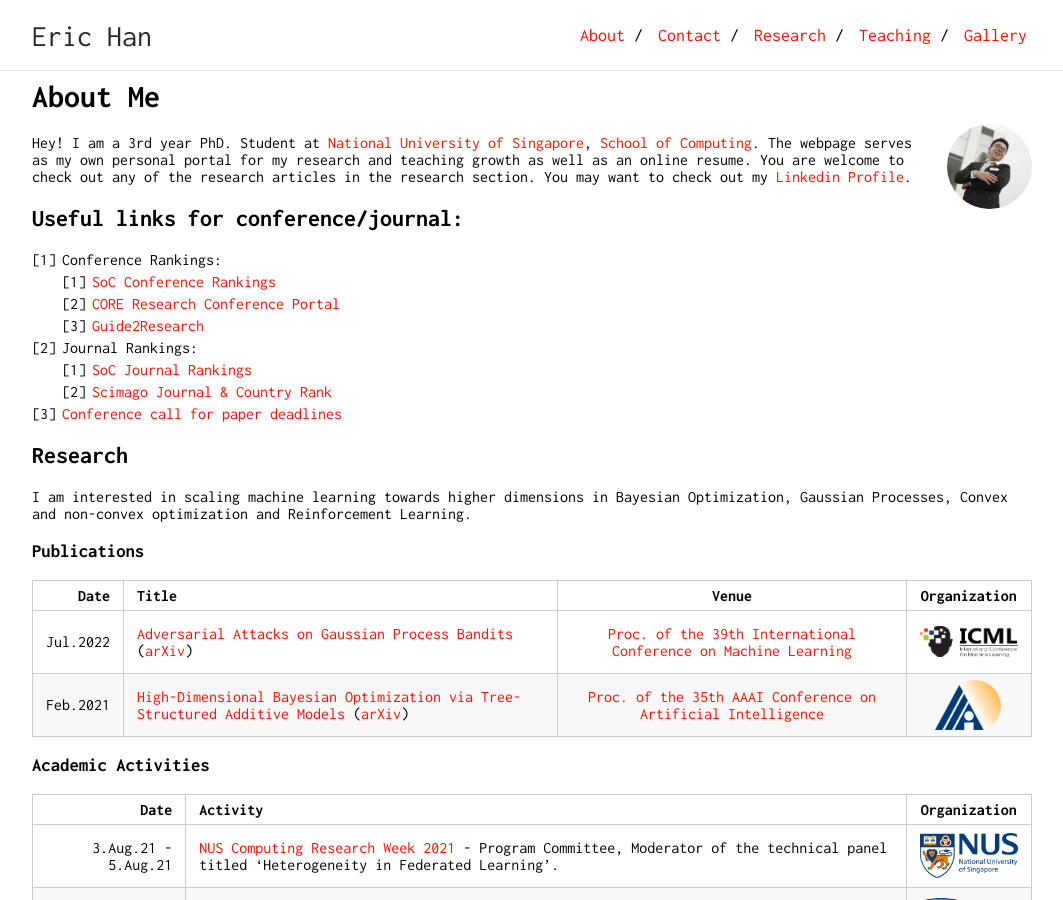
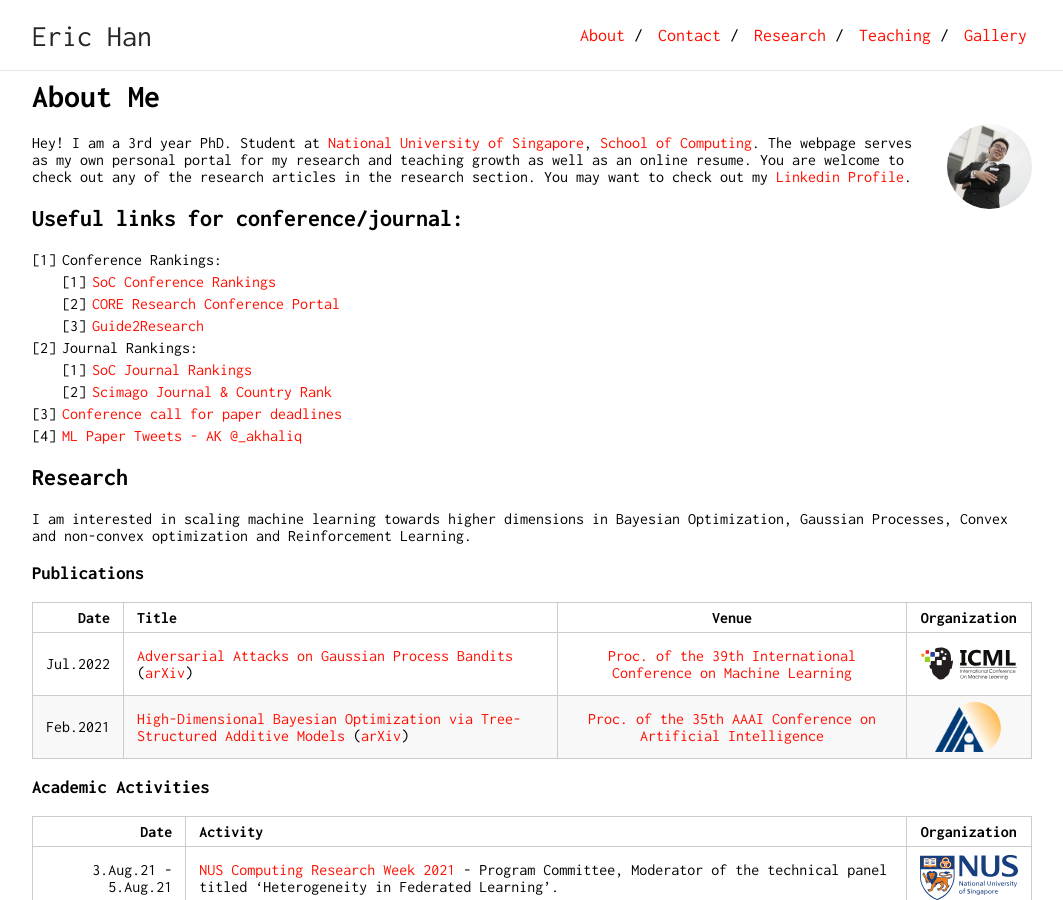
Before and after one commit to eric-vader/eric-vader.github.io, a Jekyll site: the page built from index.md, in a window 1280 px wide and 900 px high. Shown: the whole window, without its empty margins (108-1171 px from the left). Built offline with Jekyll 4.4.1, drawn with Linux system fonts in a browser that asks for light colours.

Commit message:
updated logos for svg

```diff
--- a/index.md
+++ b/index.md
@@ -18,6 +18,7 @@
     1. [SoC Journal Rankings](https://mysoc.nus.edu.sg/~cajole/cs_pubranks/journal.html)
     1. [Scimago Journal & Country Rank](https://www.scimagojr.com/journalrank.php)
 1. [Conference call for paper deadlines](https://jackietseng.github.io/conference_call_for_paper/conferences.html)
+1. [ML Paper Tweets - AK @_akhaliq](https://twitter.com/_akhaliq)
 
 ## Research
 
@@ -27,23 +28,23 @@
 
 Date | Title | Venue | Organization |
 ----:|-----------|:----------:|:-:|
-Jul.2022 | [Adversarial Attacks on Gaussian Process Bandits](https://proceedings.mlr.press/v162/han22f.html) ([arXiv](https://arxiv.org/abs/2110.08449)) | [Proc. of the 39th International Conference on Machine Learning](https://icml.cc/Conferences/2022) | [![ICML]({{site.img_path}}/ICML.png){:class="small-logo"}](https://icml.cc/)
+Jul.2022 | [Adversarial Attacks on Gaussian Process Bandits](https://proceedings.mlr.press/v162/han22f.html) ([arXiv](https://arxiv.org/abs/2110.08449)) | [Proc. of the 39th International Conference on Machine Learning](https://icml.cc/Conferences/2022) | [![ICML]({{site.img_path}}/icml_logo.svg){:class="small-logo"}](https://icml.cc/)
 Feb.2021| [High-Dimensional Bayesian Optimization via Tree-Structured Additive Models](https://ojs.aaai.org/index.php/AAAI/article/view/16933) ([arXiv](https://arxiv.org/abs/2012.13088)) | [Proc. of the 35th AAAI Conference on Artificial Intelligence](https://aaai.org/Conferences/AAAI-21/) |[![AAAI]({{site.img_path}}/AAAI.png){:class="small-logo"}](https://aaai.org/)
 
 ### Academic Activities
 
 Date | Activity | Organization
 ----:|----------|:----------:
-3.Aug.21 - 5.Aug.21 | [NUS Computing Research Week 2021](https://researchweek.comp.nus.edu.sg/index_Aug2021.html) - Program Committee, Moderator of the technical panel titled 'Heterogeneity in Federated Learning'. | [![National University of Singapore]({{site.img_path}}/nus_logo.png){:class="small-logo"}](http://nus.edu.sg/)
+3.Aug.21 - 5.Aug.21 | [NUS Computing Research Week 2021](https://researchweek.comp.nus.edu.sg/index_Aug2021.html) - Program Committee, Moderator of the technical panel titled 'Heterogeneity in Federated Learning'. | [![National University of Singapore]({{site.img_path}}/nus_logo.svg){:class="small-logo"}](http://nus.edu.sg/)
 9.Sep.19 - 12.Sep.19 | [Gaussian Process Summer School 2019](http://gpss.cc/gpss19/) - Attended the summer school at Sheffield. | [![University of Sheffield]({{site.img_path}}/uos_logo.png){:class="small-logo"}](https://www.sheffield.ac.uk/)
 
 ## Education
 
 Period | Degree | Institution
 ----:|-----------|:---:
-13.Aug.18 - 2023 (expected) | [Doctor in Philosophy (PhD) in Computer Science](https://www.comp.nus.edu.sg/programmes/pg/phdcs/) ([Current CAP: 4.92/5.00](https://www.nus.edu.sg/registrar/academic-information-policies/graduate/graduate-continuation-and-graduation-requirements))| [![National University of Singapore]({{site.img_path}}/nus_logo.png){:class="small-logo"}](http://nus.edu.sg/)
-12.Aug.13 - 31.Jan.18 | [Bachelor of Computing (Computer Science) with Honours](https://www.comp.nus.edu.sg/cugresource/per-cohort/cs/cs-13-14/) ([Highest Distinction](http://www.nus.edu.sg/nusbulletin/faculty-of-science/undergraduate-education/degree-requirements/curriculum-structure-and-graduation-requirements/degree-classification/)) | [![National University of Singapore]({{site.img_path}}/nus_logo.png){:class="small-logo"}](http://nus.edu.sg/)
-11.Jan.16 - 11.May.16 | [Student Exchange to USC Viterbi School of Engineering](https://viterbischool.usc.edu/) ([GPA: 4.0/4.0](https://arr.usc.edu/services/grades/gradinghandbook/gradingpolicies.html)) | [![University of Southern California]({{site.img_path}}/usc_logo.png){:class="small-logo"}](https://www.usc.edu/)
+13.Aug.18 - 2023 (expected) | [Doctor in Philosophy (PhD) in Computer Science](https://www.comp.nus.edu.sg/programmes/pg/phdcs/) ([Current CAP: 4.92/5.00](https://www.nus.edu.sg/registrar/academic-information-policies/graduate/graduate-continuation-and-graduation-requirements))| [![National University of Singapore]({{site.img_path}}/nus_logo.svg){:class="small-logo"}](http://nus.edu.sg/)
+12.Aug.13 - 31.Jan.18 | [Bachelor of Computing (Computer Science) with Honours](https://www.comp.nus.edu.sg/cugresource/per-cohort/cs/cs-13-14/) ([Highest Distinction](http://www.nus.edu.sg/nusbulletin/faculty-of-science/undergraduate-education/degree-requirements/curriculum-structure-and-graduation-requirements/degree-classification/)) | [![National University of Singapore]({{site.img_path}}/nus_logo.svg){:class="small-logo"}](http://nus.edu.sg/)
+11.Jan.16 - 11.May.16 | [Student Exchange to USC Viterbi School of Engineering](https://viterbischool.usc.edu/) ([GPA: 4.0/4.0](https://arr.usc.edu/services/grades/gradinghandbook/gradingpolicies.html)) | [![University of Southern California]({{site.img_path}}/usc_logo.svg){:class="small-logo"}](https://www.usc.edu/)
 
 ## Awards
 
@@ -59,7 +60,7 @@
 
 Period | Position | Project/Role | Organization
 ----:|------------|------|:----------:
-Since 8.Aug.18 | Graduate Tutor | Teach lectures, tutorials and consultations; Managed tutors and gradings; Developed module tools. ([See teaching](teaching)) | [![National University of Singapore]({{site.img_path}}/nus_logo.png){:class="small-logo"}](http://nus.edu.sg/)
+Since 8.Aug.18 | Graduate Tutor | Teach lectures, tutorials and consultations; Managed tutors and gradings; Developed module tools. ([See teaching](teaching)) | [![National University of Singapore]({{site.img_path}}/nus_logo.svg){:class="small-logo"}](http://nus.edu.sg/)
 Since 2011 | Church Volunteer | Head Of Information Technology, Cell Group Leader, Tutor. | [![Impact Life Chrch]({{site.img_path}}/ilc.png){:class="small-logo"}](http://www.impactlife.sg)
 1.Dec.17 - 26.Apr.18 | Project | Quality Control IT Project (Webapp, Android) | [![Scanteak]({{site.img_path}}/scanteak_logo.png){:class="small-logo"}](http://scanteak.com.sg)
 27.May.16 - 19.Aug.16 | Software Engineering Intern | Designed and deployed Church Management System (CHMS) | [![Church of Singapore Bukit Timah]({{site.img_path}}/cosbt_logo.png){:class="small-logo"}](http://www.cosbt.org.sg/)
```
Also changed, not shown: img/ICML.png (deleted), img/icml_logo.svg (added), img/nus_logo.png (deleted), img/nus_logo.svg (added), img/usc_logo.png (deleted), img/usc_logo.svg (added).
